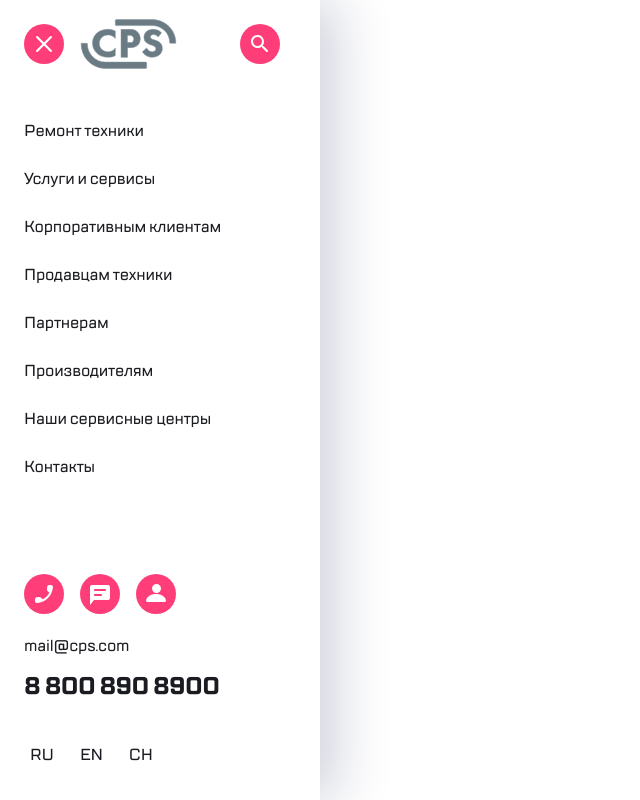
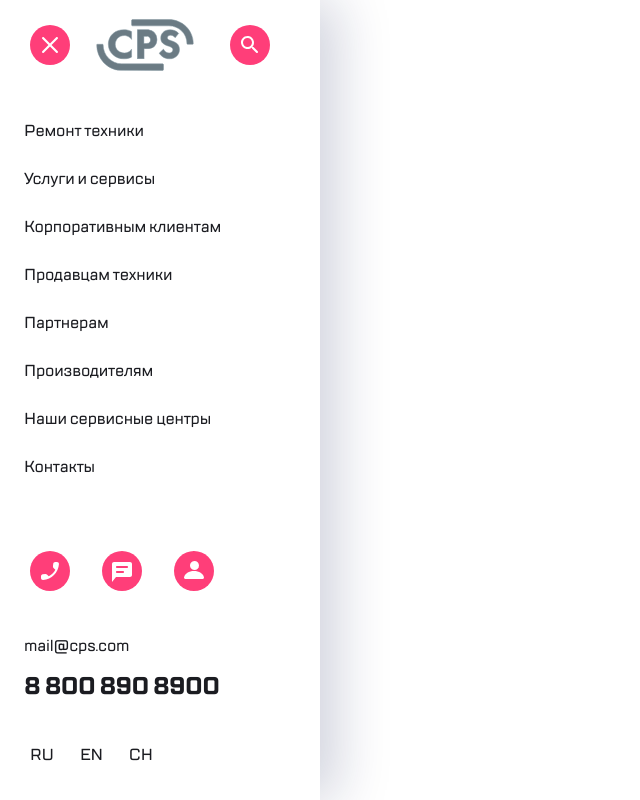
Before and after one commit to UlyanaUUUUUU/finalMaket, a plain HTML site: page mobile_menu.html in a window 1280 px wide. Shown: the whole page, without its empty margins (0-640 px from the left). Drawn offline with Linux system fonts and the light colour scheme.

Commit message:
Внесла правки

```diff
--- a/mobile_menu.html
+++ b/mobile_menu.html
@@ -12,10 +12,10 @@
 <body class="burger">
 <aside class="burger__container">
     <header class="burger__header">
-        <button class="button">
+        <button class="button ">
             <img src="img/closeBurger.svg">
         </button>
-        <a class="logo">
+        <a class="logo header__logo">
             <img class="logo__icon" src="img/Logo.svg">
         </a>
         <button class="button">
@@ -71,14 +71,14 @@
     <footer class="burger__footer">
         <ul class="burger__connection">
             <li class="burger__connection">
-                <button class=" button">
-                    <img class="button__icon" src="img/call.svg">
+                <button class="button">
+                    <img  src="img/call.svg">
                 </button>
                 <button class="button">
-                    <img class="button__icon" src="img/chat.svg">
+                    <img  src="img/chat.svg">
                 </button>
                 <button class="button">
-                    <img class="button__icon" src="img/profile.svg">
+                    <img  src="img/profile.svg">
                 </button>
             </li>
         </ul>
--- a/style.css
+++ b/style.css
@@ -26,10 +26,10 @@
 
 .button {
     display: flex;
-    padding-top: 24px;
-    padding-right: 16px;
-    padding-bottom: 0;
-    padding-left: 0;
+    margin-top: 24px;
+    margin-right: 16px;
+    margin-bottom: 0;
+    margin-left: 0;
     border: none;
     justify-content: space-between;
     width: 56px;
@@ -89,7 +89,7 @@
 
 .burger__header {
     display: flex;
-    padding: 0 24px;
+    margin: 0 24px;
 }
 
 .burger__nav {
@@ -138,8 +138,8 @@
 
 .burger__footer {
     margin-top: auto;
-    padding-bottom: 32px;
-    padding-left: 24px;
+    margin-bottom: 32px;
+    margin-left: 24px;
 }
 
 .contactInfo {
@@ -230,14 +230,13 @@
 .logo {
     width: 96.55px;
     height: 50.81px;
-    padding-top: 18.59px;
-    padding-bottom: 18.59px;
-    padding-right: 16.73px;
 }
 
-.logo__icon {
-    width: 96.55px;
-    height: 50.81px;
+.header__logo {
+    margin-top: 18.59px;
+    margin-bottom: 18.59px;
+    margin-right: 16.73px;
+
 }
 
 .logo__icon:hover {
@@ -307,10 +306,10 @@
     border: none;
     background-color: #F8F8F8;
     color: #7E7E82;
-    padding-top: 6px;
-    padding-right: 15px;
-    padding-bottom: 0px;
-    padding-left: 15px;
+    margin-top: 6px;
+    margin-right: 15px;
+    margin-bottom: 0px;
+    margin-left: 15px;
 }
 
 .link:first-child {
```
Also changed, not shown: index.html (+1 -1 lines).
